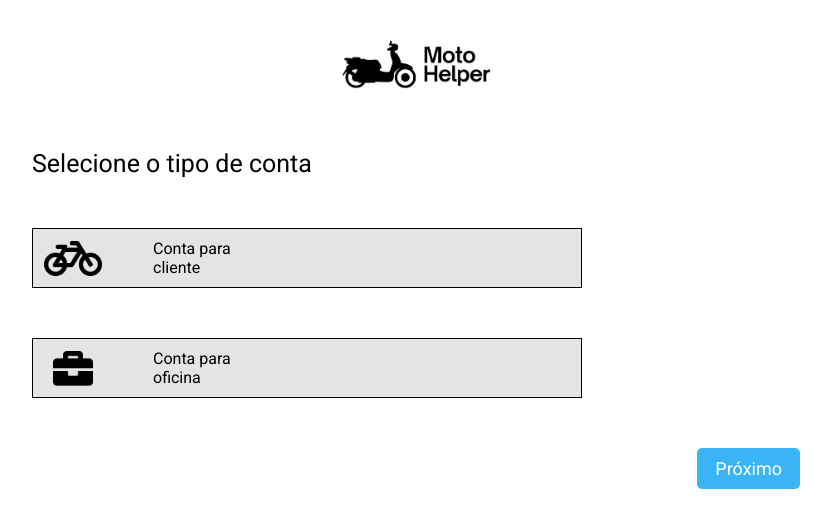
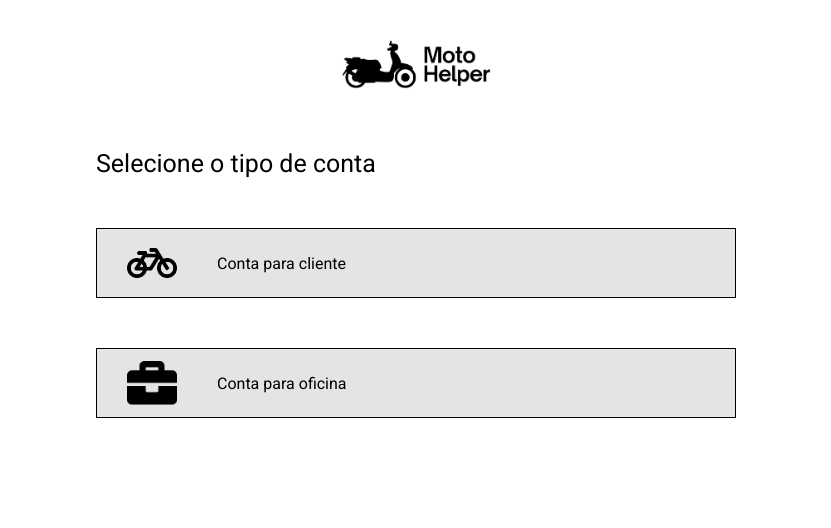
Before and after one commit to ICEI-PUC-Minas-PMV-SInt/pmv-sint-2023-1-e2-proj-web, a PHP site: page /pages/register2.html in a window 1280 px wide. Shown: the top 528 px of the page, without its empty margins (224-1055 px from the left). Run offline with PHP 8.4, Linux system fonts and the light colour scheme.

Commit message:
Step 2 of user register updated

```diff
--- a/src/pages/register2.html
+++ b/src/pages/register2.html
@@ -11,26 +11,16 @@
     <img src="../assets/logo/moto-texto.png" alt="Moto Helper" id="logo">
     <section>
         <h1>Selecione o tipo de conta</h1>
-        <form action="/">
 
-            <label for="userType" class="userOption">
-                <div class="image-container">
-                    <img src="../assets/icons/bike.png" alt="">
-                </div>
-                <span>Conta para cliente</span>
-                <input type="radio" id="userType" name="userType">
-            </label>
+        <div class="form-button">
+            <img src="../assets/icons/bike.png" alt="Moto">
+            <p>Conta para cliente</p>
+        </div>
 
-            <label for="userType" class="userOption">
-                <div class="image-container">
-                    <img src="../assets/icons/job.png" alt="">
-                </div>
-                <span>Conta para oficina</span>
-                <input type="radio" id="userType" name="userType">
-            </label>
-
-            <a href="#">Próximo</a>
-        </form>
+        <div class="form-button">
+            <img src="../assets/icons/job.png" alt="Oficina">
+            <p>Conta para oficina</p>
+        </div>
     </section>
 </body>
 </html>
--- a/src/styles/register2.css
+++ b/src/styles/register2.css
@@ -15,62 +15,27 @@ h1 {
 }
 
 section {
-    width: 60vw;
+    width: 50vw;
     margin: auto;
 }
 
-form {
-    position: relative;
+.form-button {
+    margin-bottom: 50px;
+    padding: 10px;
+    border: 1px solid #000;
+    height: 70px;
+    width: 100%;
+    background-color: #e4e4e4;
+    display: flex;
+    align-items: center;
 }
 
-label {
-    display: flex;
-    justify-content: center;
-    align-items: center;
-    margin-bottom: 5px;
-    width: 550px;
-    background-color: #E4E4E4;
-    padding: 10px;
-    border: 1px solid black;
-    margin-bottom: 50px;
+.form-button img {
+    width: 50px;
+    object-fit: cover;
+    margin-left: 20px;
 }
 
-label img {
-    display: inline-block;
-    width: 60px;
-    height: 35px;
-    object-fit: contain;
+.form-button p {
+    margin-left: 40px;
 }
-
-.image-container {
-    display: flex;
-    margin-right: 50px;
-}
-
-input {
-    border: 0;
-    font-size: 16px;
-    outline: 0;
-    width: 450px;
-    background-color: #e4e4e4;
-}
-
-input[type=radio] {
-    visibility: hidden;
-}
-
-a {
-    position: absolute;
-    right: 0;
-    padding: 10px 18px;
-    border-radius: 5px;
-    background-color: #3BB4F6;
-    color: #fff;
-    font-size: 18px;
-    text-decoration: none;
-}
-
-a:hover {
-    background-color: #36a0da;
-    cursor: pointer;
-}
```
